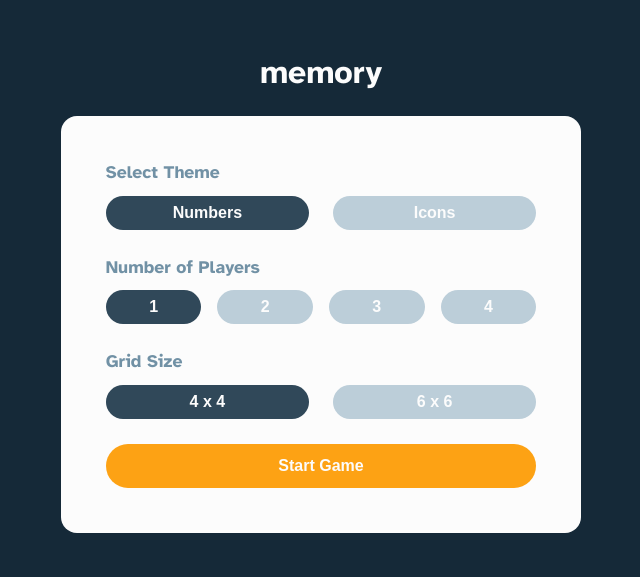
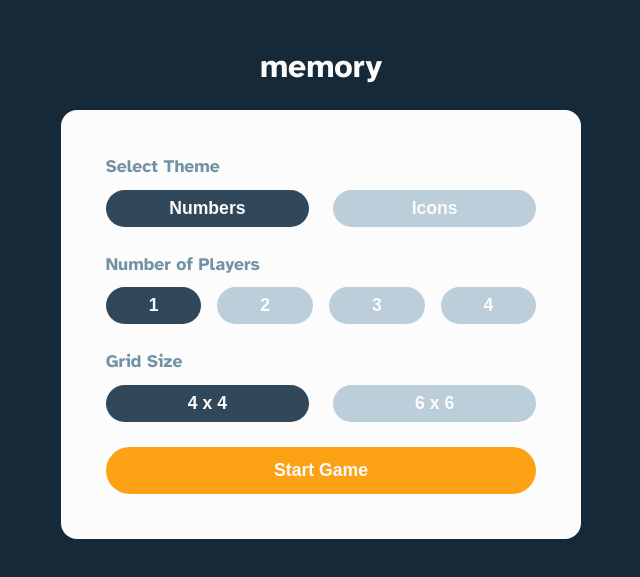
Before and after one commit to esme-marie/memory-game, a Next.js app: page / in a window 1280 px wide. Shown: the part 103-680 px from the top of the page, without its empty margins (319-959 px from the left). Built offline with nearby package versions, Linux system fonts and the light colour scheme.

Commit message:
Update styling

```diff
--- a/styles/globals.scss
+++ b/styles/globals.scss
@@ -44,8 +44,16 @@ button {
   border-radius: 10rem;
   border: none;
   cursor: pointer;
-  font-size: 2rem;
+  font-size: 2.2rem;
   font-weight: bold;
+
+  @include breakpoint(500) {
+    font-size: 1.8rem;
+  }
+
+  @include breakpoint(400) {
+    font-size: 1.75rem;
+  }
 }
 
 .game-stats {
```
